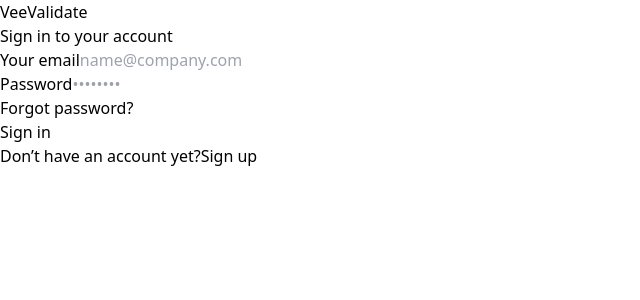
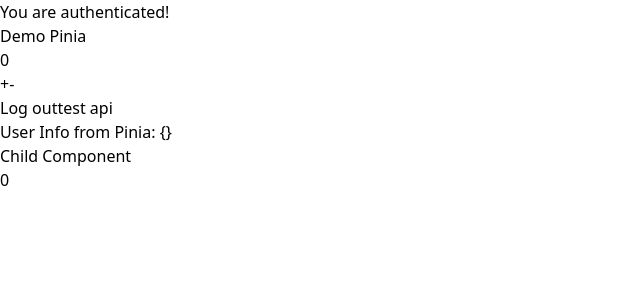
Before and after one commit to tgtanfj/vee-validation, a Vue app: page /home in a window 1280 px wide. Shown: the top 300 px of the page, without its empty margins (0-640 px from the left). Built offline with nearby package versions, Linux system fonts and the light colour scheme.

Commit message:
add api call

```diff
--- a/package.json
+++ b/package.json
@@ -9,8 +9,11 @@
     "preview": "vite preview"
   },
   "dependencies": {
+    "axios": "^1.7.7",
+    "pinia": "^2.2.2",
     "vee-validate": "^4.13.2",
     "vue": "^3.4.29",
+    "vue-router": "^4.4.3",
     "yup": "^1.4.0",
     "zxcvbn": "^4.4.2"
   },
--- a/src/App.vue
+++ b/src/App.vue
@@ -1,6 +1,5 @@
 <template>
-  <SignIn @changeToSignUp="toggleSignInSignUp" v-if="isSignin" />
-  <SignUp @changeToSignIn="toggleSignInSignUp" v-if="!isSignin" />
+  <router-view/>
 </template>
 
 <script setup>
@@ -10,10 +9,6 @@ import SignUp from "./components/SignUp.vue";
 
 const isSignin = ref(true);
 
-const toggleSignInSignUp = () => {
-  isSignin.value = !isSignin.value
-}
-
 </script>
 
 <style scoped></style>
--- /dev/null
+++ b/src/components/ChildComponent.vue
@@ -0,0 +1,10 @@
+<template>
+  <h2>Child Component</h2>
+  <p>{{ counter.count }}</p>
+</template>
+
+<script setup>
+import { useCounterStore } from "@/stores/counterStore";
+
+const counter = useCounterStore();
+</script>
--- /dev/null
+++ b/src/components/Home.vue
@@ -0,0 +1,90 @@
+<template>
+  <div class="mx-[100px]">
+    <div>You are authenticated!</div>
+    <div>
+      <h1>Demo Pinia</h1>
+      <p>{{ couter.count }}</p>
+      <div>
+        <button
+          @click="incre"
+          class="p-1 bg-green-vee rounded-lg text-center text-white"
+        >
+          +
+        </button>
+        <button
+          @click="decre"
+          class="p-1 bg-green-vee rounded-lg text-center text-white"
+        >
+          -
+        </button>
+      </div>
+    </div>
+    <div>
+      <button
+        @click="logOut"
+        class="p-1 bg-green-vee rounded-lg text-center text-white"
+      >
+        Log out
+      </button>
+
+      <button
+        @click="api"
+        class="p-1 bg-green-vee rounded-lg text-center text-white"
+      >
+        test api
+      </button>
+    </div>
+    <div>
+      <p>User Info from Pinia: {{ user.user }}</p>
+    </div>
+    <ChildComponent />
+  </div>
+</template>
+
+<script setup>
+import { useCounterStore } from "@/stores/counterStore";
+import { useRouter } from "vue-router";
+import ChildComponent from "./ChildComponent.vue";
+import { useUserStore } from "@/stores/userStore";
+import axiosConfig from "@/config/axiosConfig";
+
+const apiCall = import.meta.env.VITE_BACKEND_API;
+
+const router = useRouter();
+const couter = useCounterStore();
+const user = useUserStore();
+
+const decre = () => {
+  couter.decrement();
+};
+
+const incre = () => {
+  couter.increment();
+};
+
+const api = async () => {
+  const token = localStorage.getItem("token");
+  try {
+    const response = await axiosConfig.get(`${apiCall}/api/user/get-users`, {
+      headers: {
+        "Content-Type": "application/json",
+        Authorization: `Bearer ${token}`,
+      },
+    });
+    console.log("res", response.data);
+    return response.data;
+  } catch (error) {
+    console.error(
+      "Error fetching users:",
+      error.response ? error.response.data : error.message
+    );
+    throw error;
+  }
+};
+
+const logOut = () => {
+  localStorage.setItem("token", "");
+  localStorage.setItem("refresh_token", "");
+  router.push("/sign-in");
+};
+</script>
--- a/src/components/SignIn.vue
+++ b/src/components/SignIn.vue
@@ -16,7 +16,7 @@
           <h1
             class="text-xl font-bold leading-tight tracking-tight text-gray-900 md:text-2xl dark:text-white"
           >
-            Sign in to your account
+            <span>Sign in to your account</span>
           </h1>
           <form class="space-y-4 md:space-y-6" @submit.prevent="submitForm">
             <div>
@@ -69,16 +69,21 @@
               class="w-full flex items-center justify-center text-white bg-green-vee hover:bg-green-vee focus:ring-4 focus:outline-none focus:ring-green-300 font-medium rounded-lg text-sm px-5 py-2.5 text-center dark:bg-green-500 dark:hover:bg-green-600 dark:focus:ring-green-700"
             >
               <span v-if="loading === true" class="spinner"></span>
-              <span>Sign in</span>
+              <span v-if="!loading">Sign in</span>
             </button>
-            <p v-if="success" class="success-message">Sign in successfully!</p>
+            <p v-if="success" class="success-message">
+              "Sign in successfully!"
+            </p>
+            <p v-if="isError.message !== ''" class="text-red-500">
+              {{ isError.message }}
+            </p>
             <p
               class="text-sm font-light text-gray-500 dark:text-gray-400 flex items-center gap-1"
             >
               <span>Don’t have an account yet?</span>
               <span
                 @click="handleChangeToSignUp"
-                class="font-medium text-green-vee hover:underline dark:text-green-vee"
+                class="font-medium text-green-vee hover:underline dark:text-green-vee cursor-pointer"
                 >Sign up</span
               >
             </p>
@@ -93,16 +98,23 @@
 import { useForm, Field, ErrorMessage, useResetForm } from "vee-validate";
 import { ref } from "vue";
 import * as yup from "yup";
+import { useRouter } from "vue-router";
+import { useUserStore } from "@/stores/userStore";
+import axiosConfig from "@/config/axiosConfig";
 
-const emit = defineEmits(["changeToSignIn"]);
+const router = useRouter();
+const user = useUserStore();
+
+const apiCall = import.meta.env.VITE_BACKEND_API;
 
 const handleChangeToSignUp = () => {
-  emit("changeToSignUp");
+  router.push("/sign-up");
 };
 
 const resetForm = useResetForm();
 const loading = ref(false);
 const success = ref(false);
+const isError = ref("");
 
 const schema = yup.object({
   email: yup.string().required("Email is required").email("Email is not valid"),
@@ -117,13 +129,45 @@ const { handleSubmit, values: form } = useForm({
   validationSchema: schema,
 });
 
+const storeTokens = (token, refreshToken) => {
+  localStorage.setItem("token", token);
+  localStorage.setItem("refresh_token", refreshToken);
+};
+
 const submitForm = handleSubmit(async (values) => {
-  loading.value = true;
-  await new Promise((resolve) => setTimeout(resolve, 3000));
-  success.value = true;
-  resetForm();
-  loading.value = false;
-  console.log("values", values);
+  try {
+    isError.value = "";
+    const response = await axiosConfig.post(
+      `${apiCall}/api/auth/login`,
+      {
+        email: values.email,
+        password: values.password,
+      },
+      {
+        headers: {
+          "Content-Type": "application/json",
+        },
+      }
+    );
+
+    const { token, refreshToken } = response.data;
+
+    storeTokens(token, refreshToken);
+
+    loading.value = true;
+    success.value = true;
+    resetForm();
+    loading.value = false;
+    console.log("values", values);
+    router.push("/home");
+    user.setUser(response.data.user);
+  } catch (error) {
+    console.error(
+      "Error during sign in:",
+      error.response ? error.response.data : error.message
+    );
+    isError.value = error.response ? error.response.data : error.message;
+  }
 });
 </script>
 
--- a/src/components/SignUp.vue
+++ b/src/components/SignUp.vue
@@ -115,16 +115,19 @@
               class="w-full flex items-center gap-2 justify-center text-white bg-green-vee hover:bg-green-vee focus:ring-4 focus:outline-none focus:ring-green-300 font-medium rounded-lg text-sm px-5 py-2.5 text-center dark:bg-green-500 dark:hover:bg-green-600 dark:focus:ring-green-700"
             >
               <span v-if="loading === true" class="spinner"></span>
-              <span>Sign up</span>
+              <span v-if="!loading">Sign up</span>
             </button>
             <p v-if="success" class="success-message">Sign up successfully!</p>
+            <p v-if="isError.message !== ''" class="text-red-500">
+              {{ isError.message }}
+            </p>
             <p
               class="text-sm font-light text-gray-500 dark:text-gray-400 flex items-center gap-1"
             >
               <span>Already have an account?</span>
               <span
                 @click="handleChangeToSignIn"
-                class="font-medium text-green-vee hover:underline dark:text-green-vee"
+                class="font-medium text-green-vee hover:underline dark:text-green-vee cursor-pointer"
                 >Sign in
               </span>
             </p>
@@ -140,18 +143,21 @@ import { useForm, Field, ErrorMessage, useResetForm } from "vee-validate";
 import { ref } from "vue";
 import * as yup from "yup";
 import zxcvbn from "zxcvbn";
+import { useRouter } from "vue-router";
+import axiosConfig from "@/config/axiosConfig";
 
-const emit = defineEmits(["changeToSignIn"]);
+const apiCall = import.meta.env.VITE_BACKEND_API;
 
-const resetForm = useResetForm();
+const router = useRouter();
 
 const passwordStrength = ref(null);
 
 const loading = ref(false);
 const success = ref(false);
+const isError = ref(false);
 
 const handleChangeToSignIn = () => {
-  emit("changeToSignIn");
+  router.push("/sign-in");
 };
 
 const schema = yup.object({
@@ -185,17 +191,52 @@ const checkPasswordStrength = () => {
   passwordStrength.value = strengthLevels[score] || strengthLevels[0];
 };
 
-const { handleSubmit, values: form } = useForm({
+const {
+  handleSubmit,
+  values: form,
+  resetForm,
+} = useForm({
   validationSchema: schema,
 });
 
+const storeTokens = (token, refreshToken) => {
+  localStorage.setItem("token", token);
+  localStorage.setItem("refresh_token", refreshToken);
+};
+
 const submitForm = handleSubmit(async (values) => {
-  loading.value = true;
-  await new Promise((resolve) => setTimeout(resolve, 3000));
-  success.value = true;
-  resetForm();
-  loading.value = false;
-  console.log("values", values);
+  try {
+    isError.value = "";
+    const response = await axiosConfig.post(
+      `${apiCall}/api/auth/register`,
+      {
+        name: values.name,
+        email: values.email,
+        password: values.password,
+      },
+      {
+        headers: {
+          "Content-Type": "application/json",
+        },
+      }
+    );
+
+    const { token, refreshToken } = response.data;
+
+    storeTokens(token, refreshToken);
+
+    loading.value = true;
+    resetForm();
+    success.value = true;
+    loading.value = false;
+    passwordStrength.value = 0;
+  } catch (error) {
+    console.error(
+      "Error during sign up:",
+      error.response ? error.response.data : error.message
+    );
+    isError.value = error.response ? error.response.data : error.message;
+  }
 });
 </script>
 
--- /dev/null
+++ b/src/config/axiosConfig.js
@@ -0,0 +1,69 @@
+import axios from "axios";
+
+const apiCall = import.meta.env.VITE_BACKEND_API;
+
+const axiosConfig = axios.create({
+  baseURL: `${apiCall}/api/`,
+  headers: {
+    "Content-Type": "application/json",
+  },
+});
+
+axiosConfig.interceptors.request.use(
+  (config) => {
+    const token = localStorage.getItem("token");
+
+    if (token) {
+      config.headers["Authorization"] = `Bearer ${token}`;
+    }
+
+    return config;
+  },
+  (error) => {
+    return Promise.reject(error);
+  }
+);
+
+axiosConfig.interceptors.response.use(
+  (response) => {
+    return response;
+  },
+  async (error) => {
+    const originalRequest = error.config;
+
+    if (
+      error.response &&
+      (error.response.status === 401 || error.response.status === 403) &&
+      !originalRequest._retry
+    ) {
+      originalRequest._retry = true;
+
+      try {
+        const response = await axios.post(
+          `${apiCall}/api/auth/refresh-token`,
+          {
+            refreshToken: localStorage.getItem("refresh_token"),
+          }
+        );
+
+        const { token, refreshToken } = response.data;
+
+        localStorage.setItem("token", token);
+        localStorage.setItem("refreshToken", refreshToken);
+
+        axiosConfig.defaults.headers.common[
+          "Authorization"
+        ] = `Bearer ${token}`;
+        originalRequest.headers["Authorization"] = `Bearer ${token}`;
+
+        return axiosConfig(originalRequest);
+      } catch (err) {
+        console.error("Lỗi khi làm mới token:", err);
+      }
+    }
+
+    return Promise.reject(error);
+  }
+);
+
+export default axiosConfig;
--- /dev/null
+++ b/src/stores/counterStore.js
@@ -0,0 +1,15 @@
+import { defineStore } from 'pinia';
+
+export const useCounterStore = defineStore('counter', {
+  state: () => ({
+    count: 0
+  }),
+  actions: {
+    increment() {
+      this.count++;
+    },
+    decrement() {
+      this.count--;
+    }
+  }
+});
--- /dev/null
+++ b/src/stores/userStore.js
@@ -0,0 +1,16 @@
+import { defineStore } from "pinia";
+
+export const useUserStore = defineStore("user", {
+  state: () => ({
+    user: {},
+    token: "",
+    refreshToken: "",
+  }),
+  actions: {
+    setUser(userData, token, refreshToken) {
+      this.user = userData;
+      this.token = token;
+      this.refreshToken = refreshToken;
+    },
+  },
+});
```
Also changed, not shown: router.js (added, +41 -0 lines), src/components/PageNotFound.vue (added, +7 -0 lines), src/main.js (+12 -4 lines), 2 other files (tests, documents, lock files or other folders).
